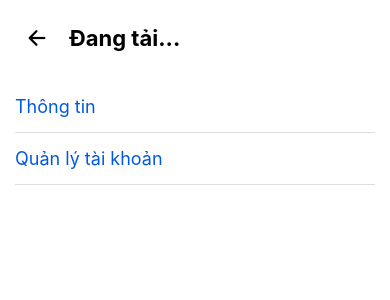
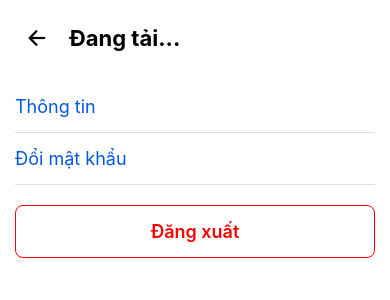
Before and after one commit to dawydangcode/zalo-chat-app, a React Native app: screen /ProfileOptions in a window 390 px wide. Shown: the top 300 px of the page. Built offline with nearby package versions, Linux system fonts and the light colour scheme.

Commit message:
update profileoption, changepassword

```diff
--- a/screens/ChangePasswordScreen.js
+++ b/screens/ChangePasswordScreen.js
@@ -5,7 +5,7 @@ import { updatePassword } from '../services/api';
 import { AuthContext } from '../context/AuthContext';
 
 export default function ChangePasswordScreen({ navigation }) {
-  const { auth, logout } = useContext(AuthContext);
+  const { auth } = useContext(AuthContext);
   const { token } = auth;
   const [oldPassword, setOldPassword] = useState('');
   const [newPassword, setNewPassword] = useState('');
@@ -33,11 +33,6 @@ export default function ChangePasswordScreen({ navigation }) {
       setError('Cập nhật mật khẩu thất bại!');
       console.error('Lỗi updatePassword:', err.message);
     }
-  };
-
-  const handleLogout = () => {
-    logout();
-    navigation.replace('Login');
   };
 
   return (
@@ -79,9 +74,6 @@ export default function ChangePasswordScreen({ navigation }) {
         <Text style={styles.buttonText}>Cập nhật mật khẩu</Text>
       </TouchableOpacity>
       {error ? <Text style={styles.error}>{error}</Text> : null}
-      <TouchableOpacity style={styles.logoutButton} onPress={handleLogout}>
-        <Text style={styles.logoutButtonText}>Đăng xuất</Text>
-      </TouchableOpacity>
     </ScrollView>
   );
 }
@@ -107,7 +99,5 @@ const styles = StyleSheet.create({
   input: { width: '100%', padding: 12, marginBottom: 15, borderRadius: 8, borderWidth: 1, borderColor: '#ddd', backgroundColor: '#fff', fontSize: 16, elevation: 2 },
   button: { backgroundColor: '#005AE0', paddingVertical: 12, paddingHorizontal: 20, borderRadius: 8, alignItems: 'center', marginBottom: 15, elevation: 3 },
   buttonText: { color: '#fff', fontSize: 16, fontWeight: '600' },
-  logoutButton: { borderWidth: 1, borderColor: 'red', paddingVertical: 10, paddingHorizontal: 20, borderRadius: 8, alignItems: 'center' },
-  logoutButtonText: { color: 'red', fontSize: 16, fontWeight: '600' },
   error: { color: '#e63946', marginBottom: 15, textAlign: 'center' },
 });
--- a/screens/ProfileOptionsScreen.js
+++ b/screens/ProfileOptionsScreen.js
@@ -5,7 +5,7 @@ import { AuthContext } from '../context/AuthContext';
 import { getProfile } from '../services/api';
 
 export default function ProfileOptionsScreen({ navigation }) {
-  const { auth } = useContext(AuthContext);
+  const { auth, logout } = useContext(AuthContext);
   const { token, userId } = auth;
   const [userName, setUserName] = useState('Đang tải...');
   const [error, setError] = useState('');
@@ -26,6 +26,11 @@ export default function ProfileOptionsScreen({ navigation }) {
       setUserName('Lỗi');
       console.error('Lỗi fetchUserName:', err.message);
     }
+  };
+
+  const handleLogout = () => {
+    logout();
+    navigation.replace('Login');
   };
 
   return (
@@ -50,7 +55,13 @@ export default function ProfileOptionsScreen({ navigation }) {
         style={styles.option}
         onPress={() => navigation.navigate('ChangePassword')}
       >
-        <Text style={styles.optionText}>Quản lý tài khoản</Text>
+        <Text style={styles.optionText}>Đổi mật khẩu</Text>
+      </TouchableOpacity>
+      <TouchableOpacity
+        style={styles.logoutOption}
+        onPress={handleLogout}
+      >
+        <Text style={styles.logoutOptionText}>Đăng xuất</Text>
       </TouchableOpacity>
     </View>
   );
@@ -81,6 +92,19 @@ const styles = StyleSheet.create({
     fontSize: 18,
     color: '#005AE0',
   },
+  logoutOption: {
+    paddingVertical: 15,
+    borderWidth: 1,
+    borderColor: 'red',
+    borderRadius: 8,
+    alignItems: 'center',
+    marginTop: 20,
+  },
+  logoutOptionText: {
+    fontSize: 18,
+    color: 'red',
+    fontWeight: '600',
+  },
   error: {
     color: '#e63946',
     marginBottom: 15,
```
